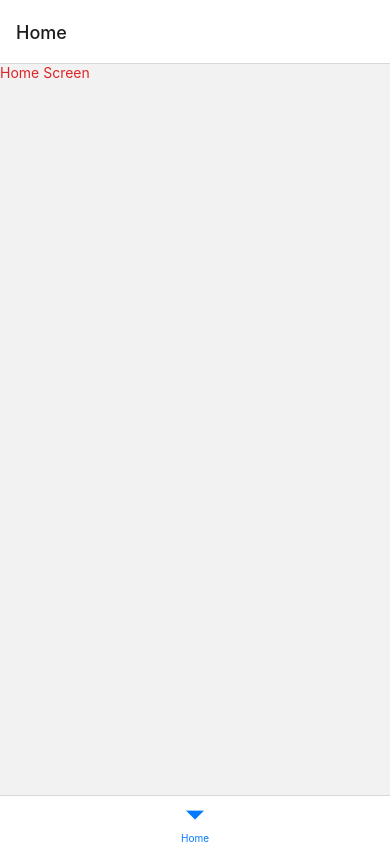
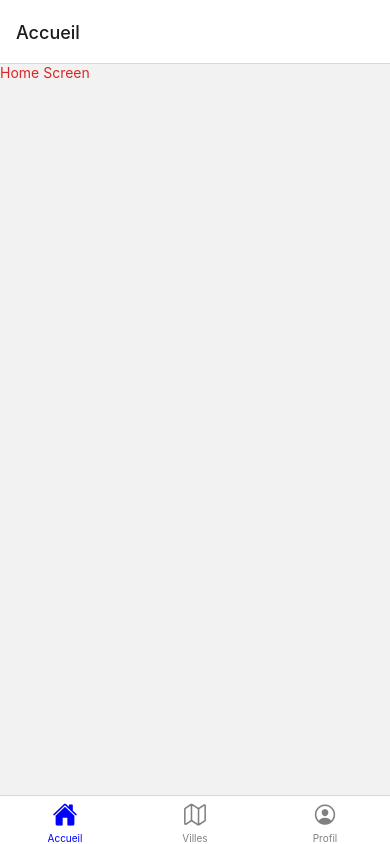
Before and after one commit to WildCodeSchool/2023-03-wns-keller-groupe3, a React Native app in the folder mobile-app/: screen / in a window 390 px wide. Built offline with nearby package versions, Linux system fonts and the light colour scheme.

Commit message:
Adding navigation icons

```diff
--- a/mobile-app/App.tsx
+++ b/mobile-app/App.tsx
@@ -1,17 +1,39 @@
 import React from "react";
 import { StatusBar } from "expo-status-bar";
 import { Text, View } from "react-native";
+import Ionicons from "@expo/vector-icons/Ionicons";
 import { NavigationContainer } from "@react-navigation/native";
 import { createBottomTabNavigator } from "@react-navigation/bottom-tabs";
 import HomeScreen from "./src/pages/Home";
+import CitiesScreen from "./src/pages/Cities";
+import UserScreen from "./src/pages/User";
 
 const Tab = createBottomTabNavigator();
 
 export default function App() {
   return (
     <NavigationContainer>
-      <Tab.Navigator>
-        <Tab.Screen name="Home" component={HomeScreen} />
+      <Tab.Navigator
+        screenOptions={({ route }) => ({
+          tabBarIcon: ({ focused, color, size }) => {
+            let iconName: keyof typeof Ionicons.glyphMap = "home";
+            if (route.name === "Accueil") {
+              iconName = focused ? "home" : "home-outline";
+            } else if (route.name === "Villes") {
+              iconName = focused ? "map" : "map-outline";
+            } else if (route.name === "Profil") {
+              iconName = focused ? "person-circle" : "person-circle-outline";
+            }
+
+            return <Ionicons name={iconName} size={size} color={color} />;
+          },
+          tabBarActiveTintColor: "blue",
+          tabBarInactiveTintColor: "gray",
+        })}
+      >
+        <Tab.Screen name="Accueil" component={HomeScreen} />
+        <Tab.Screen name="Villes" component={CitiesScreen} />
+        <Tab.Screen name="Profil" component={UserScreen} />
       </Tab.Navigator>
     </NavigationContainer>
   );
```
